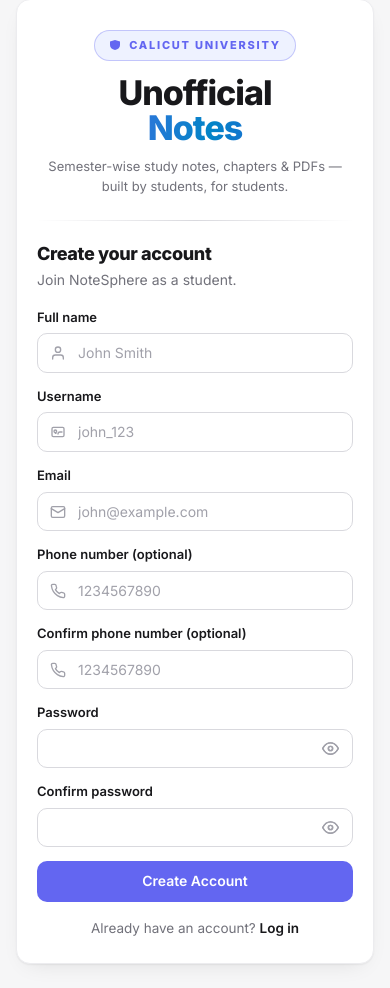
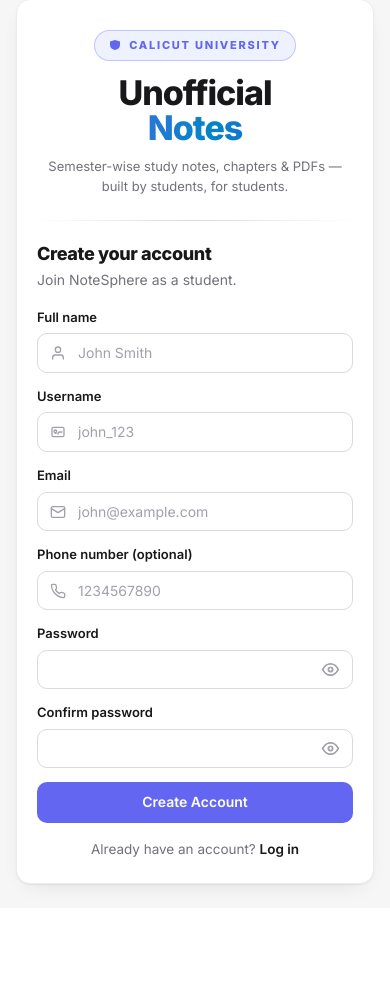
Before and after one commit to ameenul-hashim/notesphere, a Django app: page /signup/ in a window 390 px wide. Shown: the part 61-1049 px from the top of the page. After the commit the page ends 956 px from the top, so only its background shows below. Run offline with Django 5.2, Linux system fonts and the light colour scheme; some libraries are stand-ins or nearby versions.

Commit message:
refactor: drop confirm phone field, keep phone optional

```diff
--- a/apps/accounts/forms.py
+++ b/apps/accounts/forms.py
@@ -47,11 +47,6 @@ class SignUpForm(forms.Form):
         widget=forms.TextInput(attrs={"class": INPUT_CLASS, "placeholder": "1234567890", "maxlength": "10"}),
         validators=[validate_phone],
     )
-    confirm_phone = forms.CharField(
-        label="Confirm phone number (optional)",
-        required=False,
-        widget=forms.TextInput(attrs={"class": INPUT_CLASS, "placeholder": "1234567890", "maxlength": "10"}),
-    )
     password = forms.CharField(
         widget=forms.PasswordInput(attrs={"class": INPUT_CLASS, "data-toggle": "password"}),
         validators=[validate_password_strength],
@@ -88,13 +83,6 @@ class SignUpForm(forms.Form):
         confirm_password = cleaned.get("confirm_password")
         if password and confirm_password and password != confirm_password:
             raise ValidationError("Passwords do not match.")
-        phone = cleaned.get("phone")
-        confirm_phone = cleaned.get("confirm_phone")
-        if phone:
-            if not confirm_phone:
-                self.add_error("confirm_phone", "Please confirm your phone number.")
-            elif phone != confirm_phone:
-                self.add_error("confirm_phone", "Phone numbers do not match.")
         return cleaned
 
     def save(self):
--- a/templates/accounts/signup.html
+++ b/templates/accounts/signup.html
@@ -15,7 +15,6 @@
       {% include "_field.html" with field=form.username icon="id" %}
       {% include "_field.html" with field=form.email icon="mail" %}
       {% include "_field.html" with field=form.phone icon="phone" %}
-      {% include "_field.html" with field=form.confirm_phone icon="phone" %}
       {% include "_field.html" with field=form.password icon="lock" %}
       {% include "_field.html" with field=form.confirm_password icon="lock" %}
     </div>
```
